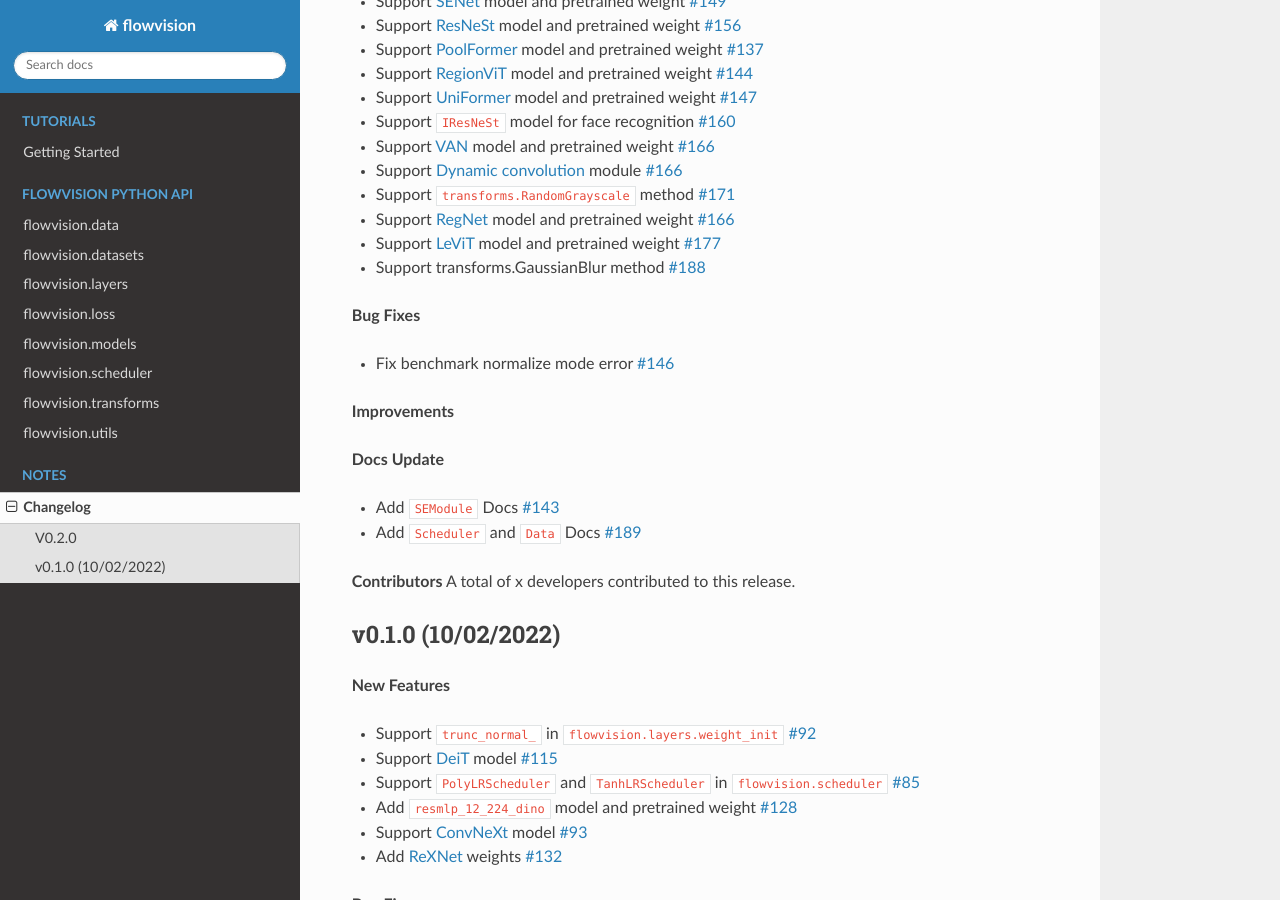
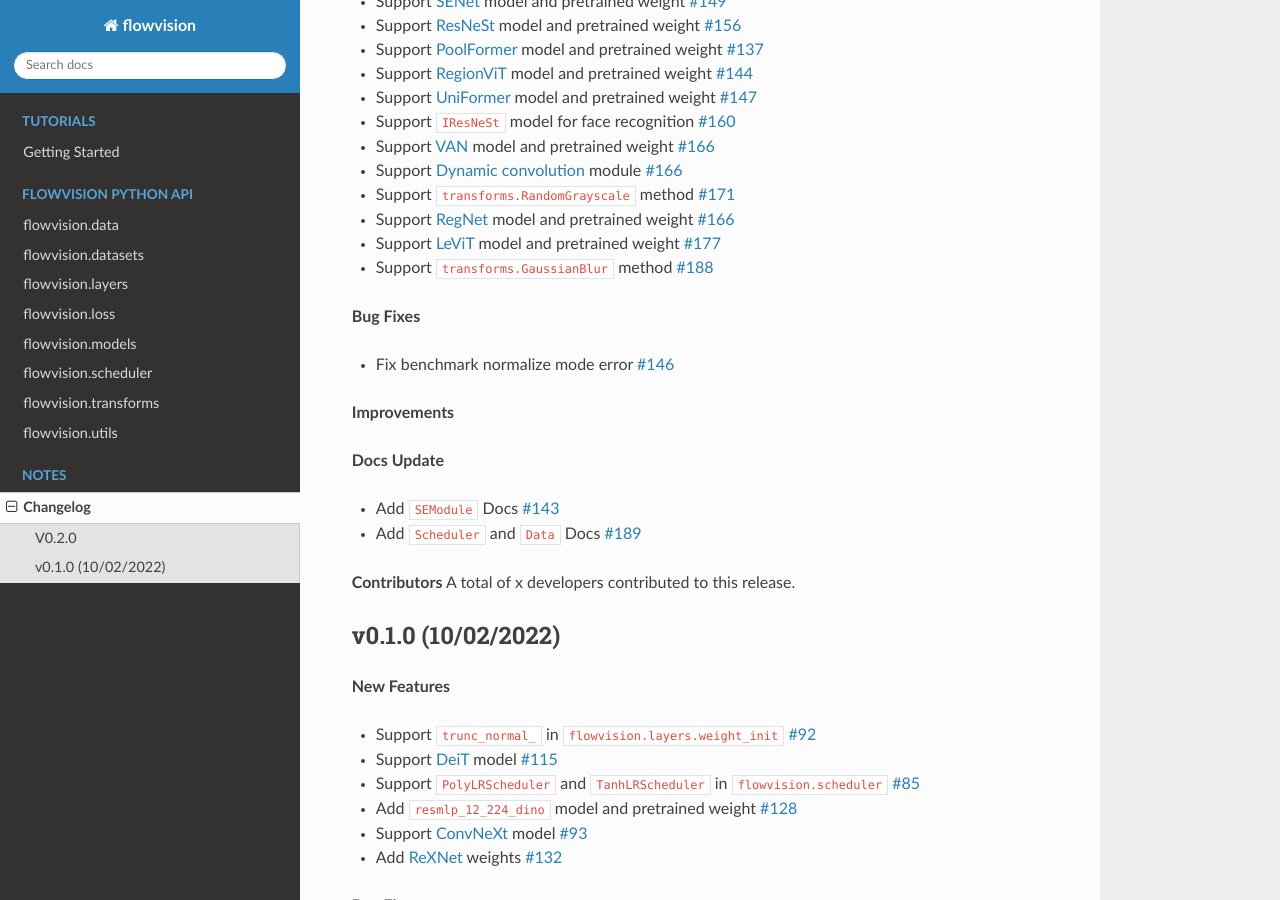
Before and after one commit to Oneflow-Inc/vision, a Sphinx documentation site: the page built from docs/source/changelog.md, in a window 1280 px wide and 900 px high, scrolled down 370 px. Built offline with Sphinx 7.4.7 and the Read the Docs theme 2.0.0, drawn with Linux system fonts in a browser that asks for light colours; the version number is read from the project's files by our own code.

Commit message:
refine docs

```diff
--- a/docs/source/changelog.md
+++ b/docs/source/changelog.md
@@ -18,7 +18,7 @@
 - Support ``transforms.RandomGrayscale`` method [#171](https://github.com/Oneflow-Inc/vision/pull/171)
 - Support [RegNet](https://arxiv.org/abs/2003.13678) model and pretrained weight [#166](https://github.com/Oneflow-Inc/vision/pull/166)
 - Support [LeViT](https://arxiv.org/abs/2104.01136) model and pretrained weight [#177](https://github.com/Oneflow-Inc/vision/pull/177)
-- Support transforms.GaussianBlur method [#188](https://github.com/Oneflow-Inc/vision/pull/188)
+- Support ``transforms.GaussianBlur`` method [#188](https://github.com/Oneflow-Inc/vision/pull/188)
 
 **Bug Fixes**
 - Fix benchmark normalize mode error [#146](https://github.com/Oneflow-Inc/vision/pull/146)
```
